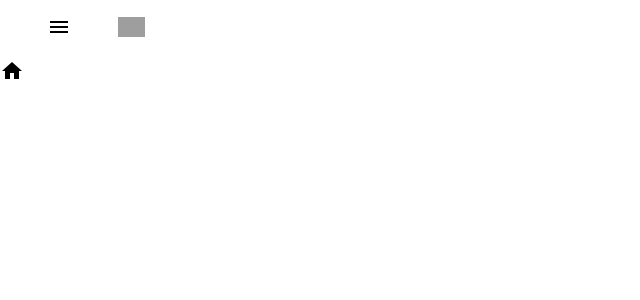
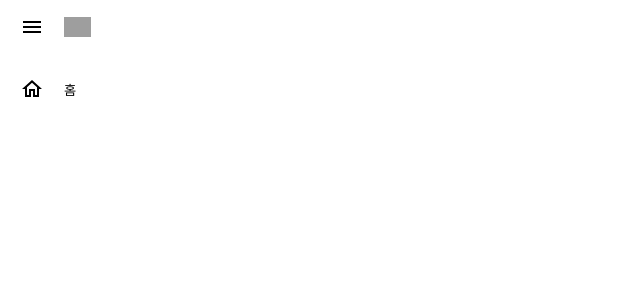
Before and after one commit to Origogi/React-Youtube-Clone, a React (Create React App) app: page / in a window 1280 px wide. Shown: the top 300 px of the page, without its empty margins (0-640 px from the left). Built offline with nearby package versions, Linux system fonts and the light colour scheme; grey boxes are pictures that could not be loaded.

Commit message:
add SideNavItem

```diff
--- a/src/SideNav.css
+++ b/src/SideNav.css
@@ -4,15 +4,16 @@
   flex: 0.15;
 }
 
-.sideNav_heaer {
+.sideNav_header {
   display: flex;
   flex-direction: row;
   align-items: center;
-  justify-content: space-evenly;
+  padding-left: 20px;
   padding-top: 15px;
-  padding-bottom: 20px;
+  padding-bottom: 30px;
 }
 
-.sideNav_heaer > img {
+.sideNav_header > img {
   height: 20px;
+  padding-left: 20px;
 }
--- a/src/SideNav.js
+++ b/src/SideNav.js
@@ -1,19 +1,20 @@
-import { Home, Menu } from "@mui/icons-material";
+import { Home, HomeOutlined, Menu } from "@mui/icons-material";
 import React from "react";
 import "./SideNav.css";
+import SideNavItem from "./SideNavItem";
 
 function SideNav() {
   return (
     <div className="sideNav">
-      <div className="sideNav_heaer">
-          <Menu />
+      <div className="sideNav_header">
+        <Menu />
         <img
           alt=""
           src="https://upload.wikimedia.org/wikipedia/commons/thumb/b/b8/YouTube_Logo_2017.svg/250px-YouTube_Logo_2017.svg.png"
         />
       </div>
 
-      <Home />
+      <SideNavItem title="홈" image={<HomeOutlined />} />
     </div>
   );
 }
--- /dev/null
+++ b/src/SideNavItem.css
@@ -0,0 +1,15 @@
+.sideNav_item {
+  display: flex;
+  align-items: center;
+  height: 40px;
+  padding-left: 20px;
+}
+
+.sideNav_item > h5 {
+  font-weight: 200;
+  padding-left: 20px;
+}
+
+.sideNav_item:hover {
+  background-color: rgb(71, 55, 55, 0.1);
+}
--- /dev/null
+++ b/src/SideNavItem.js
@@ -0,0 +1,13 @@
+import React from "react";
+import './SideNavItem.css'
+
+function SideNavItem({ image, title }) {
+  return (
+    <div className="sideNav_item">
+      {image}
+      <h5>{title}</h5>
+    </div>
+  );
+}
+
+export default SideNavItem;
```
